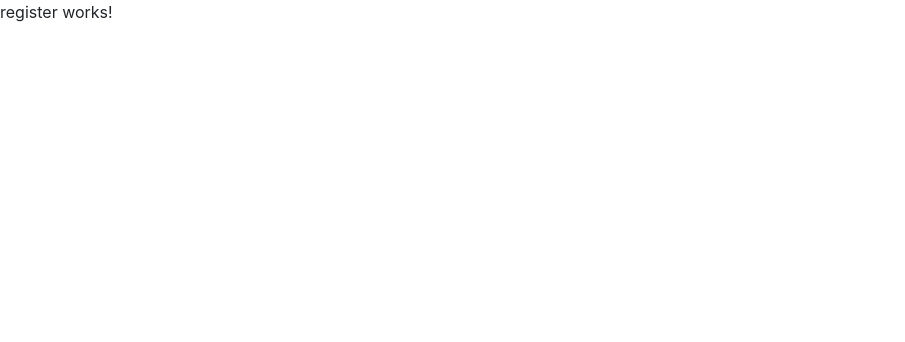
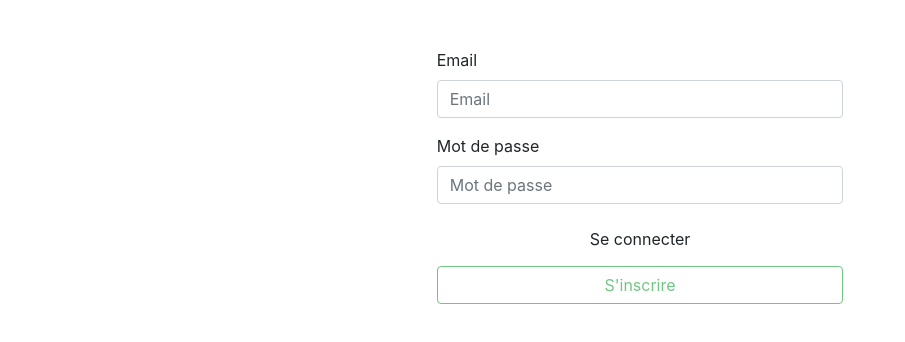
Before and after one commit to HuuTai33/raw-materials-management-front, an Angular app: page /register in a window 1280 px wide. Shown: the top 342 px of the page, without its empty margins (0-905 px from the left). Built offline with nearby package versions, Linux system fonts and the light colour scheme.

Commit message:
add register page

```diff
--- /dev/null
+++ b/src/app/core/api/user/user.service.ts
@@ -0,0 +1,17 @@
+import { Injectable } from '@angular/core';
+import {HttpClient} from "@angular/common/http";
+import {Observable} from "rxjs";
+import {environment} from "../../../../environments/environment";
+
+@Injectable({
+  providedIn: 'root'
+})
+export class UserService {
+
+  constructor(private httpClient: HttpClient) { }
+
+  createUser(params: any): Observable<any> {
+    return this.httpClient.post(environment.apiUrl + '/users', params);
+  }
+
+}
--- a/src/app/features/register/register.component.html
+++ b/src/app/features/register/register.component.html
@@ -1 +1,22 @@
-<p>register works!</p>
+<div class="row mt-5 align-items-center">
+  <div class="col"></div>
+  <div class="col">
+    <div class="form-group mb-3">
+      <label>Email</label>
+      <input class="form-control" placeholder="Email" type="text" [(ngModel)]="email" (keyup.enter)="register()">
+    </div>
+    <div class="form-group mb-3">
+      <label>Mot de passe</label>
+      <input class="form-control" placeholder="Mot de passe" type="password" [(ngModel)]="password" (keyup.enter)="register()">
+    </div>
+
+    <div *ngIf="errorText != ''" class="text-center text-danger mt-4 mb-4">{{errorText}}</div>
+
+    <button class="btn btn-block"
+            (click)="redirectConnect()">Se connecter</button>
+    <button class="btn btn-outline-success btn-block"
+            [disabled]="email == '' || password == ''"
+            (click)="register()">S'inscrire</button>
+  </div>
+  <div class="col"></div>
+</div>
--- a/src/app/features/register/register.component.ts
+++ b/src/app/features/register/register.component.ts
@@ -1,10 +1,39 @@
-import { Component } from '@angular/core';
+import {Component, OnInit} from '@angular/core';
+import {Router} from "@angular/router";
+import {UserService} from "../../core/api/user/user.service";
 
 @Component({
   selector: 'app-register',
   templateUrl: './register.component.html',
   styleUrls: ['./register.component.scss']
 })
-export class RegisterComponent {
+export class RegisterComponent implements OnInit {
 
+  email: string = '';
+  password: string = '';
+  errorText: string = '';
+
+  constructor(private router: Router,
+              private userService: UserService) {
+  }
+
+  ngOnInit(): void {
+  }
+
+  redirectConnect() {
+    this.router.navigateByUrl('/home');
+  }
+
+  register() {
+    if (this.email != '' && this.password != '') {
+      this.userService.createUser({email: this.email, password: this.password}).subscribe( result => {
+        this.errorText = '';
+        this.router.navigateByUrl('/home');
+      }, error => {
+        if (error.status === 422) {
+          this.errorText = 'Identifiants incorrects ou email déjà utilisé.'
+        }
+      })
+    }
+  }
 }
```
Also changed, not shown: 1 other file (tests, documents, lock files or other folders).
